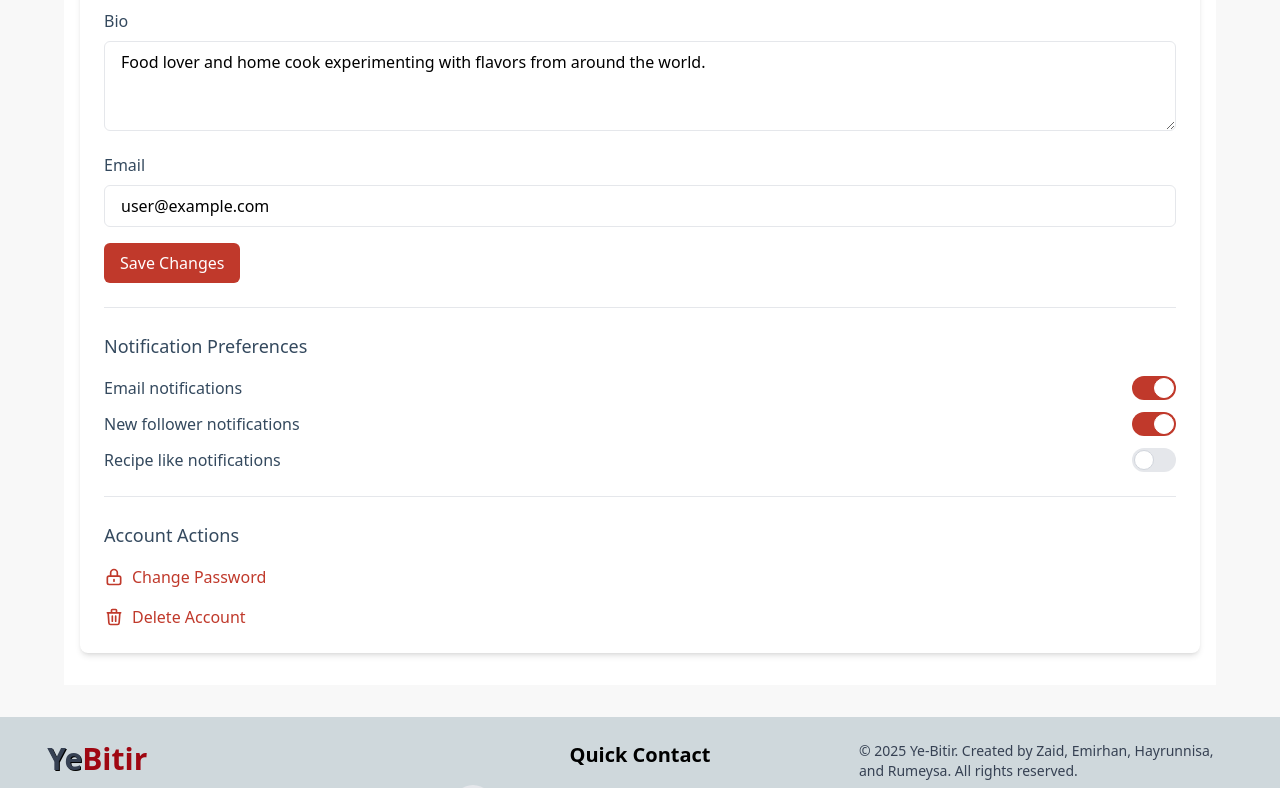
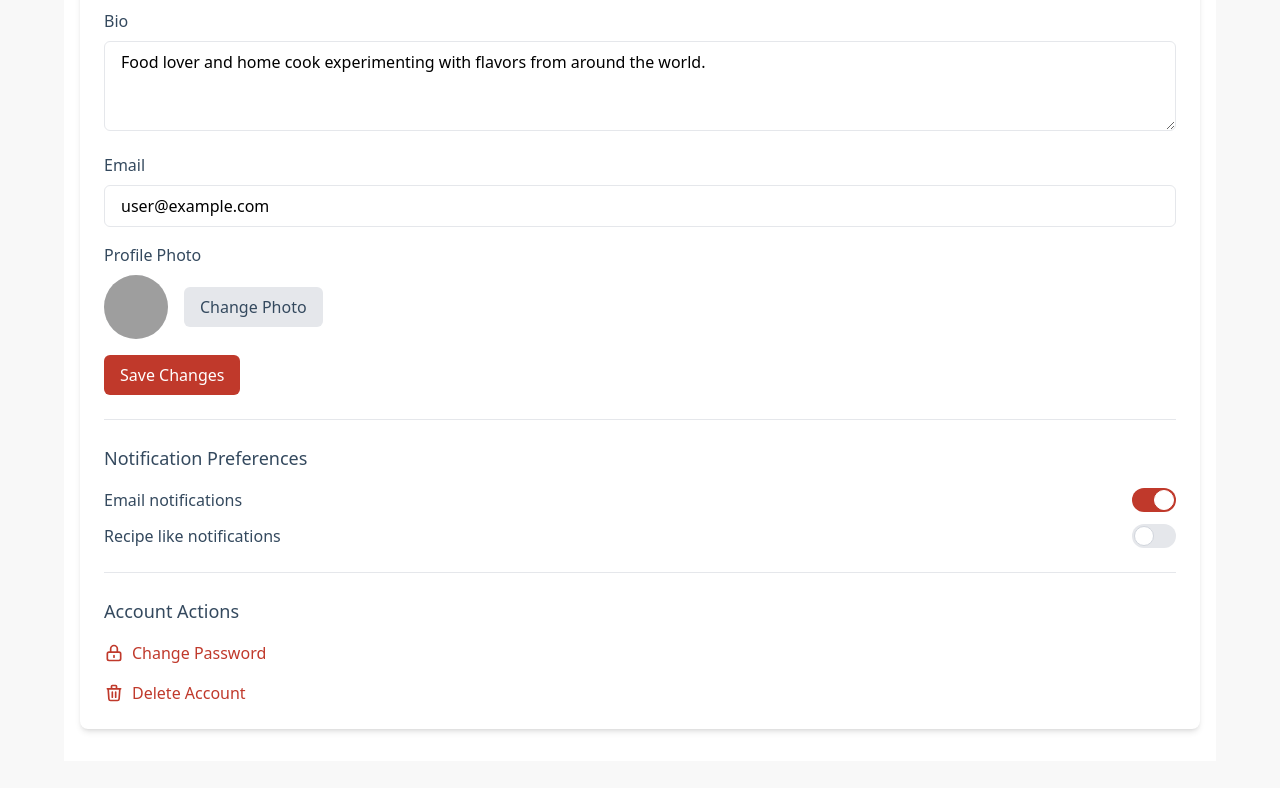
Before and after one commit to Emirhan-Kara/Ye-Bitir, a React (Vite) app: page /profile/settings in a window 1280 px wide. Shown: the part 596-1384 px from the top of the page. Built offline with nearby package versions, Linux system fonts and the light colour scheme; grey boxes are pictures that could not be loaded.

Commit message:
profile photo thing

```diff
--- a/src/components/ProfilePage.jsx
+++ b/src/components/ProfilePage.jsx
@@ -137,12 +137,15 @@ const ProfilePage = ({ initialTab = 'myRecipes' }) => {
       {/* Profile Header */}
       <div className="bg-white rounded-lg shadow-md p-6 mb-6">
         <div className="flex flex-col md:flex-row items-center">
-          <div className="w-32 h-32 rounded-full overflow-hidden bg-gray-100 mb-4 md:mb-0 md:mr-6">
+          <div className="w-32 h-32 rounded-full overflow-hidden bg-gray-100 mb-4 md:mb-0 md:mr-6 relative group">
             <img
               src={userData.profileImage || "/api/placeholder/128/128"}
               alt="Profile"
               className="w-full h-full object-cover"
             />
+            <div className="absolute inset-0 bg-black bg-opacity-50 flex items-center justify-center opacity-0 group-hover:opacity-100 transition-opacity cursor-pointer">
+              <span className="text-white text-sm font-medium">Change Photo</span>
+            </div>
           </div>
           <div className="flex-1 text-center md:text-left">
             <h1 className="text-2xl font-bold mb-2 text-[#34495e]">{userData.username}</h1>
@@ -249,6 +252,24 @@ const ProfilePage = ({ initialTab = 'myRecipes' }) => {
                     defaultValue="user@example.com"
                   />
                 </div>
+                <div>
+                  <label className="block text-[#34495e] mb-2">Profile Photo</label>
+                  <div className="flex items-center">
+                    <div className="w-16 h-16 rounded-full overflow-hidden bg-gray-100 mr-4">
+                      <img
+                        src={userData.profileImage || "/api/placeholder/64/64"}
+                        alt="Profile"
+                        className="w-full h-full object-cover"
+                      />
+                    </div>
+                    <button
+                      type="button"
+                      className="bg-gray-200 hover:bg-gray-300 text-[#34495e] px-4 py-2 rounded-md focus:outline-none transition-colors"
+                    >
+                      Change Photo
+                    </button>
+                  </div>
+                </div>
                 <button
                   type="button"
                   className="bg-[#c0392b] hover:bg-[#a82315] text-white px-4 py-2 rounded-md focus:outline-none transition-colors"
@@ -263,13 +284,6 @@ const ProfilePage = ({ initialTab = 'myRecipes' }) => {
               <div className="space-y-3">
                 <div className="flex items-center justify-between">
                   <span className="text-[#34495e]">Email notifications</span>
-                  <label className="relative inline-flex items-center cursor-pointer">
-                    <input type="checkbox" className="sr-only peer" defaultChecked />
-                    <div className="w-11 h-6 bg-gray-200 peer-focus:outline-none peer-focus:ring-4 peer-focus:ring-gray-100 rounded-full peer peer-checked:after:translate-x-full peer-checked:after:border-white after:content-[''] after:absolute after:top-[2px] after:left-[2px] after:bg-white after:border-gray-300 after:border after:rounded-full after:h-5 after:w-5 after:transition-all peer-checked:bg-[#c0392b]"></div>
-                  </label>
-                </div>
-                <div className="flex items-center justify-between">
-                  <span className="text-[#34495e]">New follower notifications</span>
                   <label className="relative inline-flex items-center cursor-pointer">
                     <input type="checkbox" className="sr-only peer" defaultChecked />
                     <div className="w-11 h-6 bg-gray-200 peer-focus:outline-none peer-focus:ring-4 peer-focus:ring-gray-100 rounded-full peer peer-checked:after:translate-x-full peer-checked:after:border-white after:content-[''] after:absolute after:top-[2px] after:left-[2px] after:bg-white after:border-gray-300 after:border after:rounded-full after:h-5 after:w-5 after:transition-all peer-checked:bg-[#c0392b]"></div>
```
